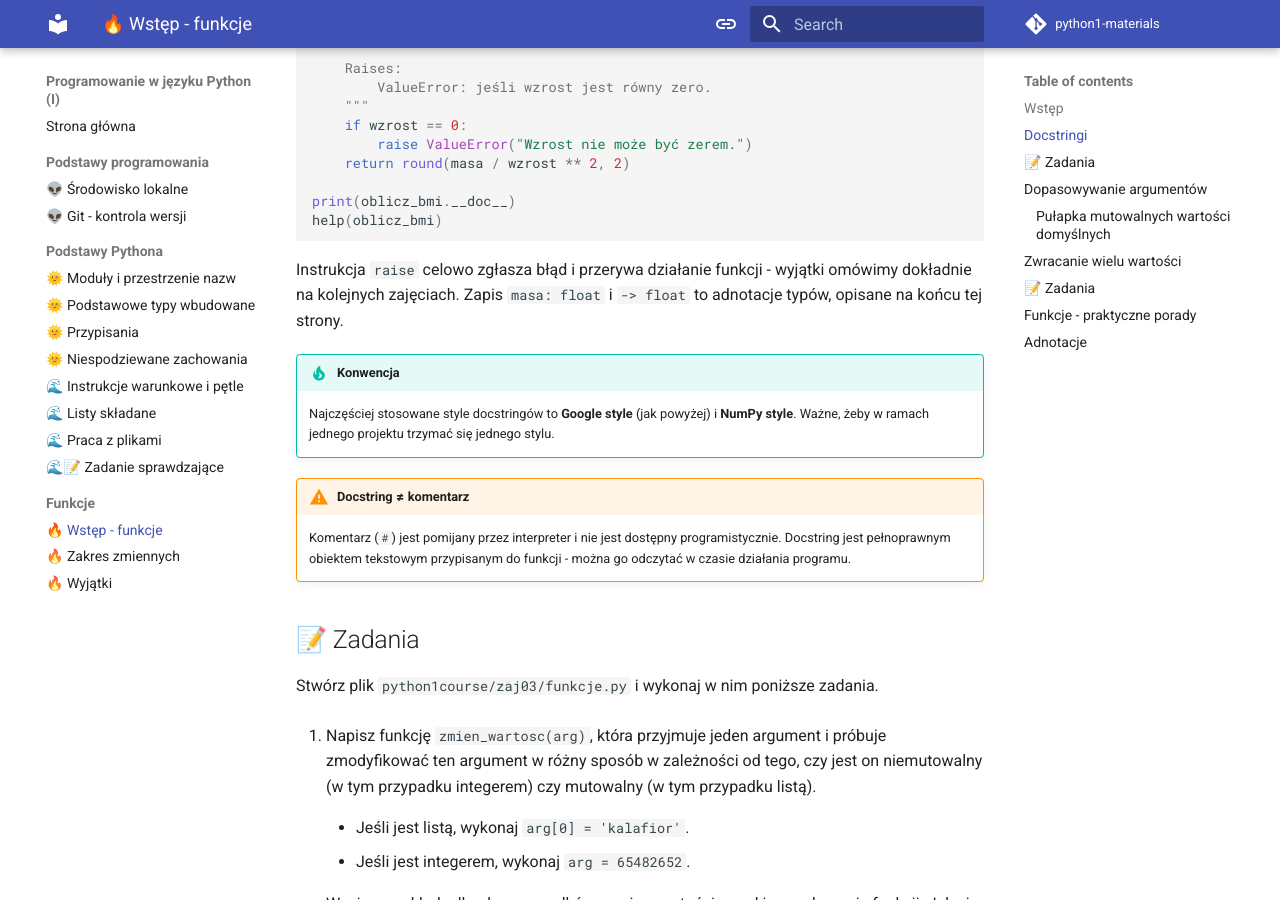
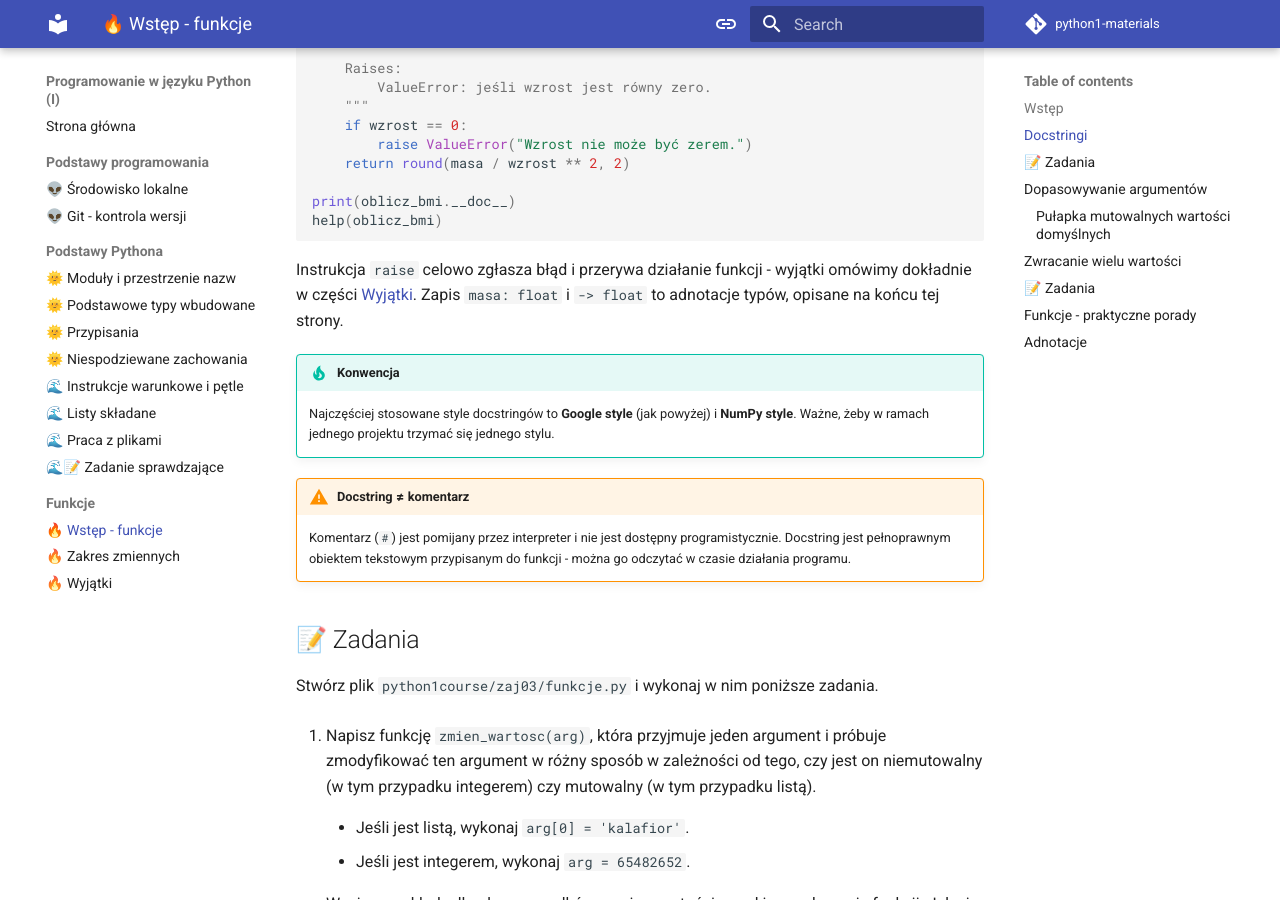
Before and after one commit to agh-geospatial/python1-materials, an MkDocs documentation site: the page built from docs/zaj03/funkcje.md, in a window 1280 px wide and 900 px high, scrolled down 1348 px. Built offline with MkDocs 1.6.1 and Material for MkDocs 9.7.7, drawn with Linux system fonts in a browser that asks for light colours; comment, search, counter and statistics services are not loaded.

Commit message:
zaj04 p4

````diff
--- a/docs/zaj03/funkcje.md
+++ b/docs/zaj03/funkcje.md
@@ -60,7 +60,7 @@ print(oblicz_bmi.__doc__)
 help(oblicz_bmi)
 ```
 
-Instrukcja `raise` celowo zgłasza błąd i przerywa działanie funkcji - wyjątki omówimy dokładnie na kolejnych zajęciach. Zapis `masa: float` i `-> float` to adnotacje typów, opisane na końcu tej strony.
+Instrukcja `raise` celowo zgłasza błąd i przerywa działanie funkcji - wyjątki omówimy dokładnie w części [Wyjątki](wyjatki.md). Zapis `masa: float` i `-> float` to adnotacje typów, opisane na końcu tej strony.
 
 !!! tip "Konwencja"
     Najczęściej stosowane style docstringów to **Google style** (jak powyżej) i **NumPy style**. Ważne, żeby w ramach jednego projektu trzymać się jednego stylu.
````
